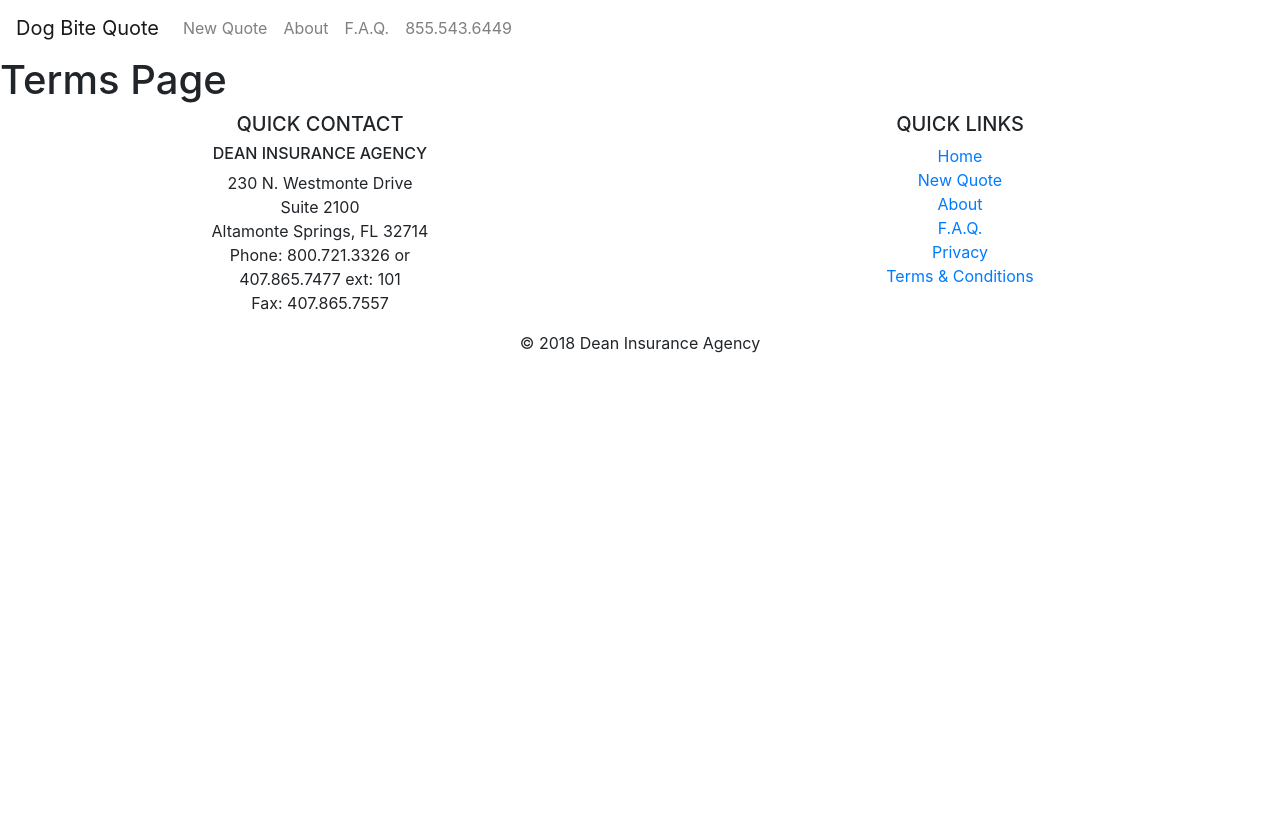
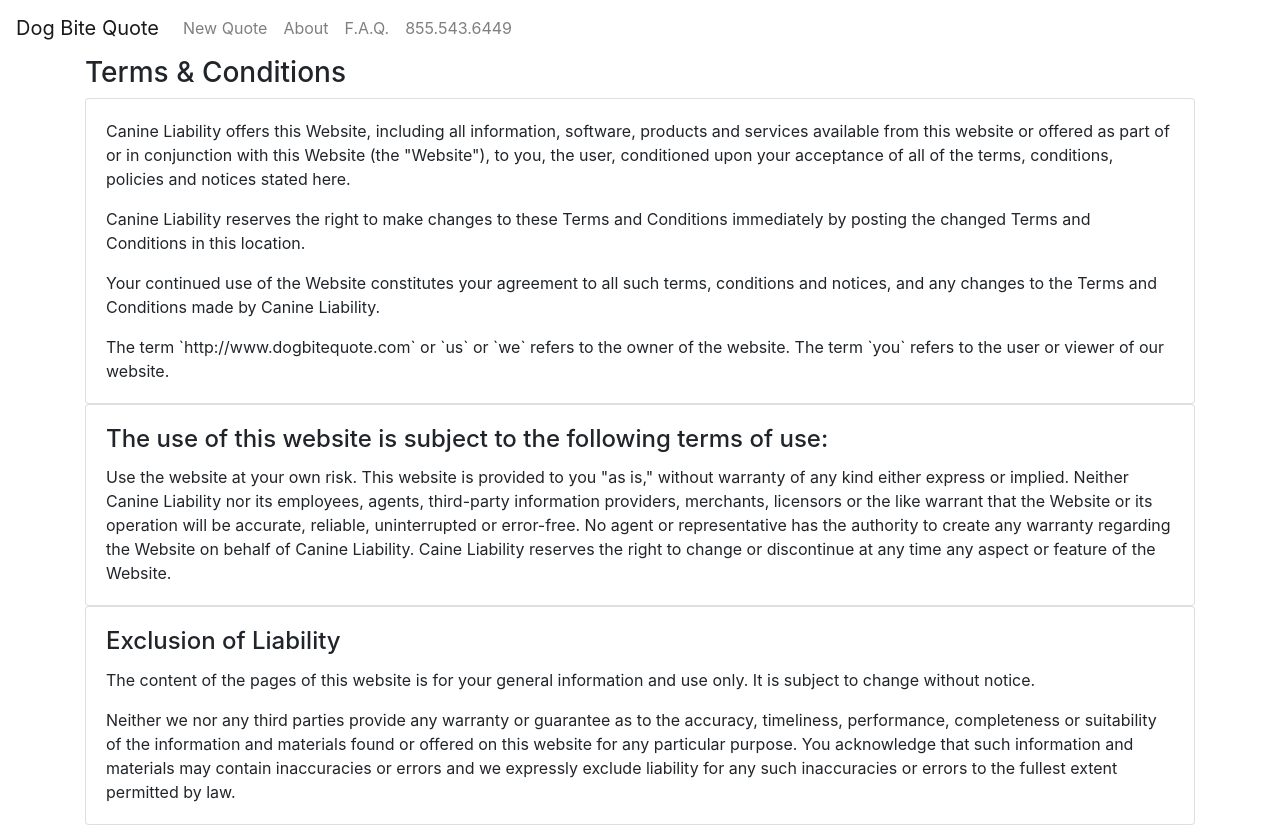
Before and after one commit to jmanock/fin-dog-bite, a React (Create React App) app: page /Terms in a window 1280 px wide. Shown: the top 827 px of the page. Before the commit the page ends 800 px from the top, so only its background shows below. Built offline with nearby package versions, Linux system fonts and the light colour scheme.

Commit message:
working on terms page

```diff
--- a/src/Components/PageComponents/Terms.jsx
+++ b/src/Components/PageComponents/Terms.jsx
@@ -1,7 +1,46 @@
 import React from 'react';
 
 const Terms = () => (
-  <h1>Terms Page</h1>
+  <div className='container'>
+    <h3 className='sectionTitle'>Terms &amp; Conditions</h3>
+    <div className='card'>
+      <div className='card-body'>
+        <p className='card-text'>
+          <span className='title-name'>Canine Liability</span> offers this Website, including all information, software, products and services available from this website or offered as part of or in conjunction with this Website (the "Website"), to you, the user, conditioned upon your acceptance of all of the terms, conditions, policies and notices stated here.
+        </p>
+        <p className='card-text'>
+          <span className='title-name'>Canine Liability</span> reserves the right to make changes to these Terms and Conditions immediately by posting the changed Terms and Conditions in this location.
+        </p>
+        <p className='card-text'>
+          Your continued use of the Website constitutes your agreement to all such terms, conditions and notices, and any changes to the Terms and Conditions made by <span className='title-name'>Canine Liability</span>.
+        </p>
+        <p className='card-text'>
+          The term `http://www.dogbitequote.com` or `us` or `we` refers to the owner of the website. The term `you` refers to the user or viewer of our website.
+        </p>
+      </div>
+    </div>
+
+    <div className='card'>
+      <div className='card-body'>
+        <h4 className='card-title'>The use of this website is subject to the following terms of use:</h4>
+        <p className='card-text'>
+          Use the website at your own risk. This website is provided to you "as is," without warranty of any kind either express or implied. Neither <span className='title-name'>Canine Liability</span> nor its employees, agents, third-party information providers, merchants, licensors or the like warrant that the Website or its operation will be accurate, reliable, uninterrupted or error-free. No agent or representative has the authority to create any warranty regarding the Website on behalf of <span className='title-name'>Canine Liability</span>. <span className='title-name'>Caine Liability</span> reserves the right to change or discontinue at any time any aspect or feature of the Website.
+        </p>
+      </div>
+    </div>
+
+    <div className='card'>
+      <div className='card-body'>
+        <h4 className='card-title'>Exclusion of Liability</h4>
+        <p className='card-text'>
+          The content of the pages of this website is for your general information and use only. It is subject to change without notice.
+        </p>
+        <p className='card-text'>
+          Neither we nor any third parties provide any warranty or guarantee as to the accuracy, timeliness, performance, completeness or suitability of the information and materials found or offered on this website for any particular purpose. You acknowledge that such information and materials may contain inaccuracies or errors and we expressly exclude liability for any such inaccuracies or errors to the fullest extent permitted by law.
+        </p>
+      </div>
+    </div>
+  </div>
 );
 
 export default Terms;
```
